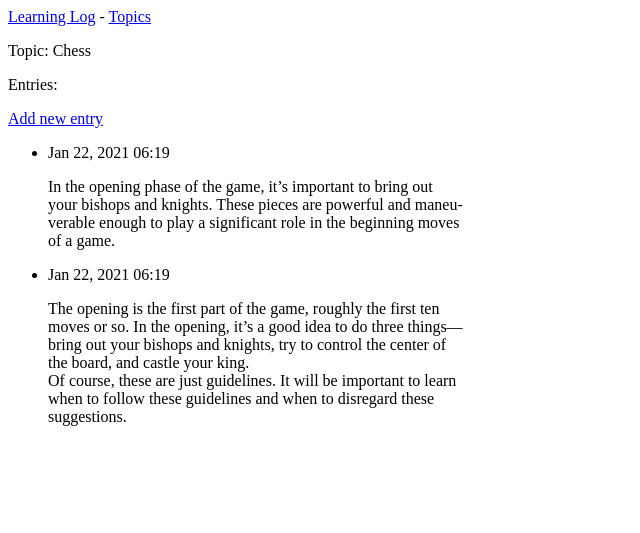
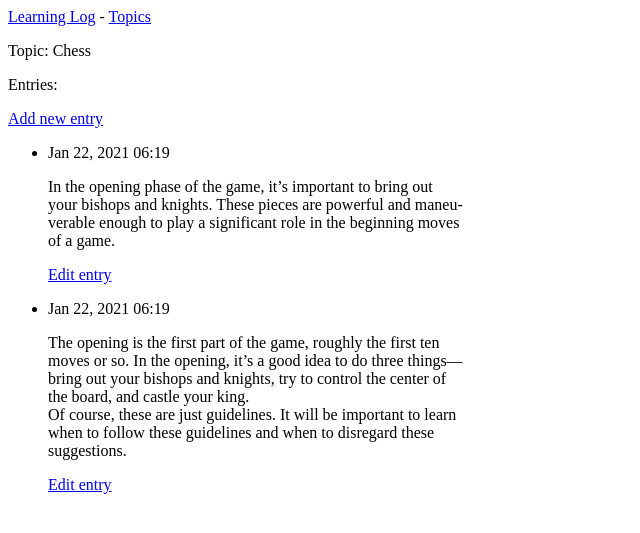
Before and after one commit to ghazala31/learning-log, a Django app: page /topics/1 in a window 1280 px wide. Shown: the top 533 px of the page, without its empty margins (0-640 px from the left). Run offline with Django 3.2, Linux system fonts and the light colour scheme; data comes from the database, SQL or seed files in the repository; both versions use the stored data as it was after the commit.

Commit message:
Enable users to edit entries
Create a new page that can be linked from the Topic page,
where users can edit a specific entry.

```diff
--- a/learning_logs/templates/learning_logs/topic.html
+++ b/learning_logs/templates/learning_logs/topic.html
@@ -12,6 +12,9 @@
       <li>
         <p>{{ entry.date_added|date:'M d, Y H:i' }}</p>
         <p>{{ entry.text|linebreaks }}</p>
+        <p>
+          <a href="{% url 'learning_logs:edit_entry' entry.id %}">Edit entry</a>
+        </p>
       </li>
     {% empty %}
       <li>
--- a/learning_logs/urls.py
+++ b/learning_logs/urls.py
@@ -18,5 +18,8 @@ urlpatterns = [
     path('new_topic', views.new_topic, name='new_topic'),
 
     # Page for adding a new enty
-    path('new_entry/<int:topic_id>', views.new_entry, name='new_entry')
+    path('new_entry/<int:topic_id>', views.new_entry, name='new_entry'),
+
+    # Page for editing existing entries
+    path('edit_entry/<int:entry_id>', views.edit_entry, name='edit_entry')
 ]
--- a/learning_logs/views.py
+++ b/learning_logs/views.py
@@ -2,7 +2,7 @@ from django.shortcuts import render
 from django.http import HttpResponseRedirect
 from django.urls import reverse
 
-from .models import Topic
+from .models import Topic, Entry
 from .forms import TopicForm, EntryForm
 
 # Create your views here.
@@ -58,3 +58,23 @@ def new_entry(request, topic_id):
             return HttpResponseRedirect(reverse('learning_logs:topic', args=[topic_id]))
     context = {'topic': topic,'form': form}
     return render(request, 'learning_logs/new_entry.html', context)
+
+
+def edit_entry(request, entry_id):
+    """Edit an existing entry"""
+    entry = Entry.objects.get(id=entry_id)
+    topic = entry.topic
+
+    if request.method != "POST":
+        # Initial request; pre-fill form with the current entry
+        form = EntryForm(instance=entry)
+
+    else:
+        # POST data submitted, process data
+        form = EntryForm(instance=entry, data=request.POST)
+        if form.is_valid():
+            form.save()
+            return HttpResponseRedirect(reverse('learning_logs:topic', args=[topic.id]))
+
+    context = {'entry': entry, 'topic': topic, 'form': form}
+    return render(request, 'learning_logs/edit_entry.html', context)
```
Also changed, not shown: learning_logs/templates/learning_logs/edit_entry.html (added, +14 -0 lines), db.sqlite3.
